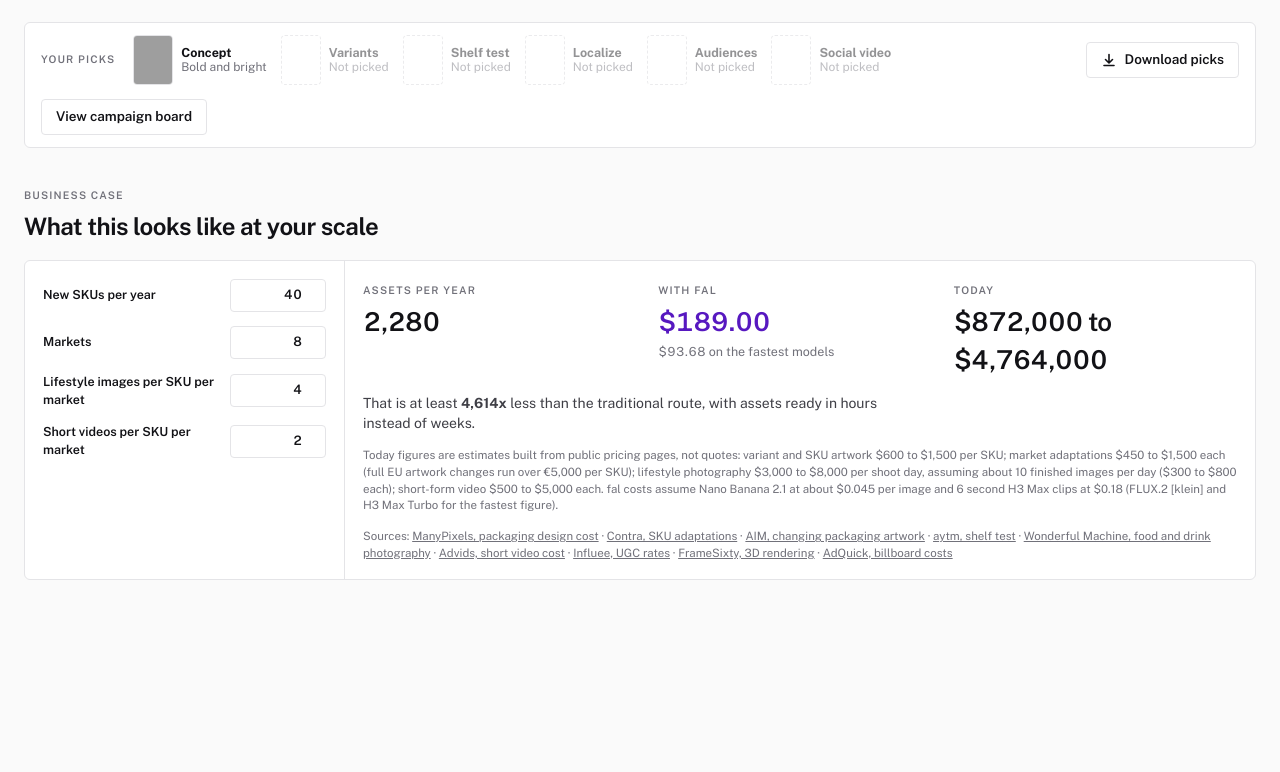
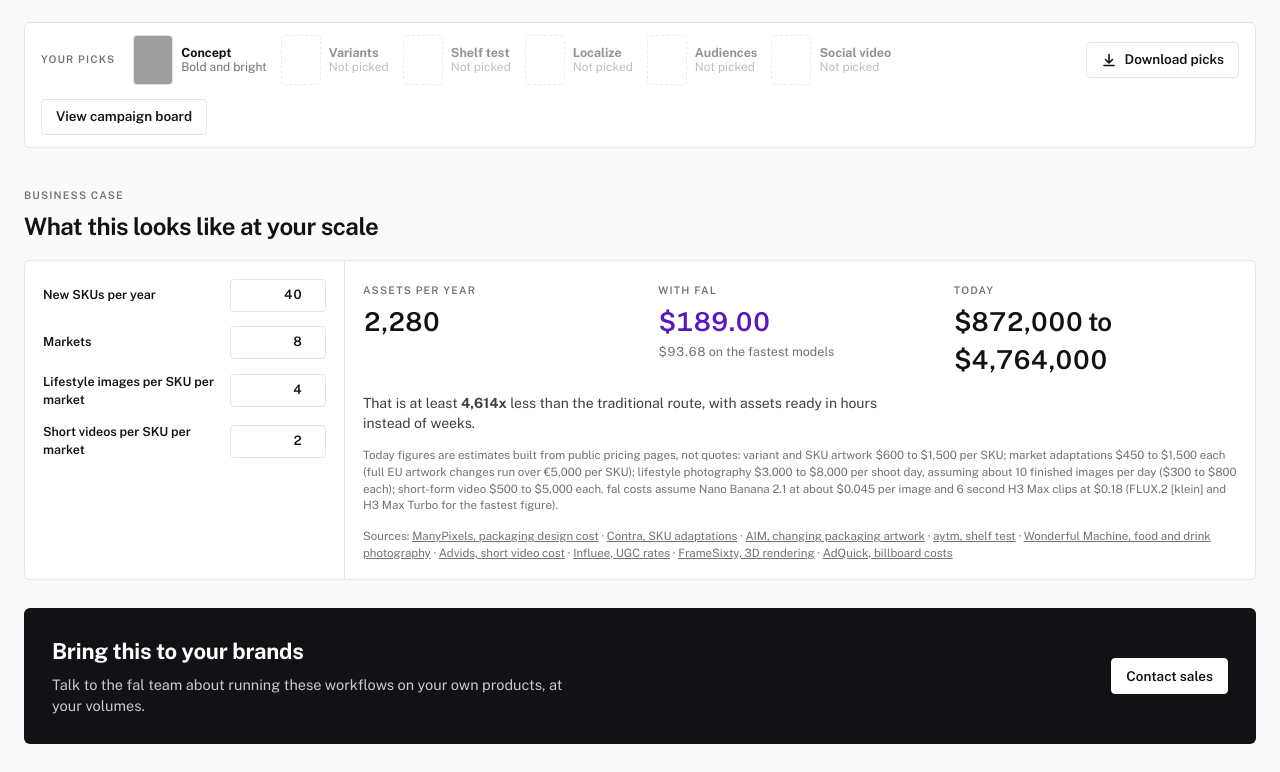
Before and after one commit to mattfriend132/cpg_demo_instance, a plain HTML site: page index.html in a window 1280 px wide. Shown: the part 1237-2009 px from the top of the page. Before the commit the page ends 1845 px from the top, so only its background shows below. Drawn offline with nearby package versions, Linux system fonts and the light colour scheme; grey boxes are pictures that could not be loaded.

Commit message:
Add Contact sales button (header and closing section)

```diff
--- a/index.html
+++ b/index.html
@@ -226,6 +226,11 @@ button{cursor:pointer}
 .piperow{display:flex;align-items:center;gap:14px;flex-wrap:wrap;margin:0 0 26px}
 .btn.light{background:#fff;border-color:#fff;color:var(--ink)}
 .btn.light:hover{background:#ECECEF}
+.cta{background:var(--ink);color:#fff;border-radius:6px;padding:28px;display:flex;align-items:center;justify-content:space-between;gap:20px;flex-wrap:wrap}
+.cta h2{margin:0 0 6px;font-size:22px;letter-spacing:-.01em}
+.cta p{margin:0;color:#C9C9D1;font-size:14.5px;max-width:60ch}
+@media (max-width:900px){#salesBtn{display:none}}
+@media (max-width:640px){.cta{padding:22px}}
 .btn.light[disabled]{opacity:.85}
 .btn.outl{background:none;border-color:#4A4A50;color:#fff}
 .btn.outl:hover{background:var(--dark-2)}
@@ -298,6 +303,7 @@ button{cursor:pointer}
       <button data-act="track" data-v="budget" aria-pressed="false">Fastest</button>
     </div>
     <span class="spend tnum" id="spend" hidden>Session <b>$0.00</b></span>
+    <a class="btn" id="salesBtn" href="https://fal.ai/enterprise#contact-sales" target="_blank" rel="noopener">Contact sales</a>
     <button class="btn dark" data-act="key" id="keyBtn">Add fal key</button>
   </div>
 </header>
@@ -323,6 +329,7 @@ button{cursor:pointer}
 <section class="wrap picks" aria-label="Your picks"><div class="pickrow" id="picks"></div></section>
 <section class="wrap sec" id="board" aria-label="Campaign board" hidden></section>
 <section class="wrap sec" id="roi" aria-label="Business case"></section>
+<section class="wrap sec" aria-label="Contact sales"><div class="cta"><div><h2>Bring this to your brands</h2><p>Talk to the fal team about running these workflows on your own products, at your volumes.</p></div><a class="btn light" href="https://fal.ai/enterprise#contact-sales" target="_blank" rel="noopener">Contact sales</a></div></section>
 
 <script src="https://cdnjs.cloudflare.com/ajax/libs/jszip/3.10.1/jszip.min.js"></script>
 <input type="file" id="fileIn" accept="image/png,image/jpeg,image/webp" hidden>
```
